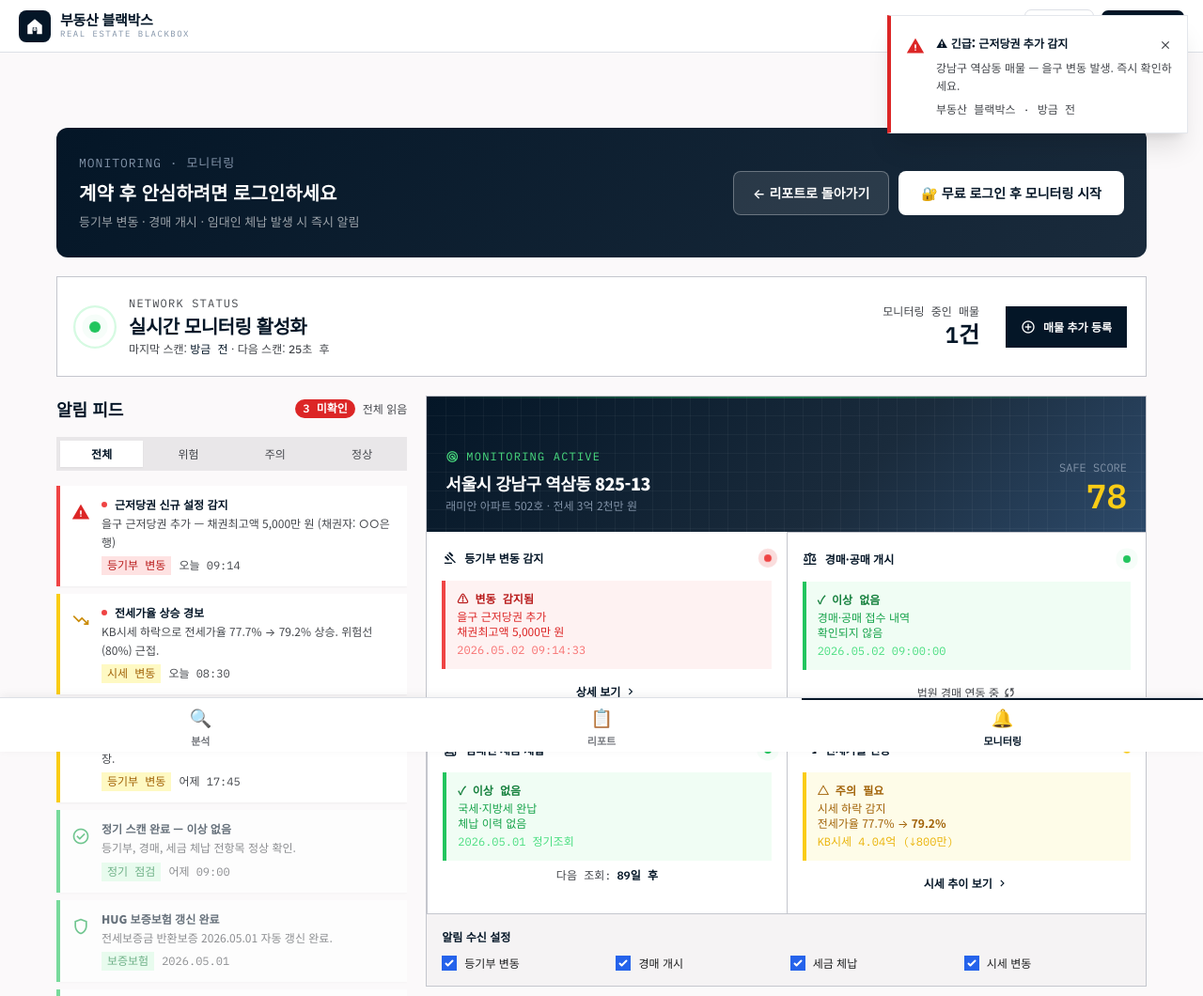
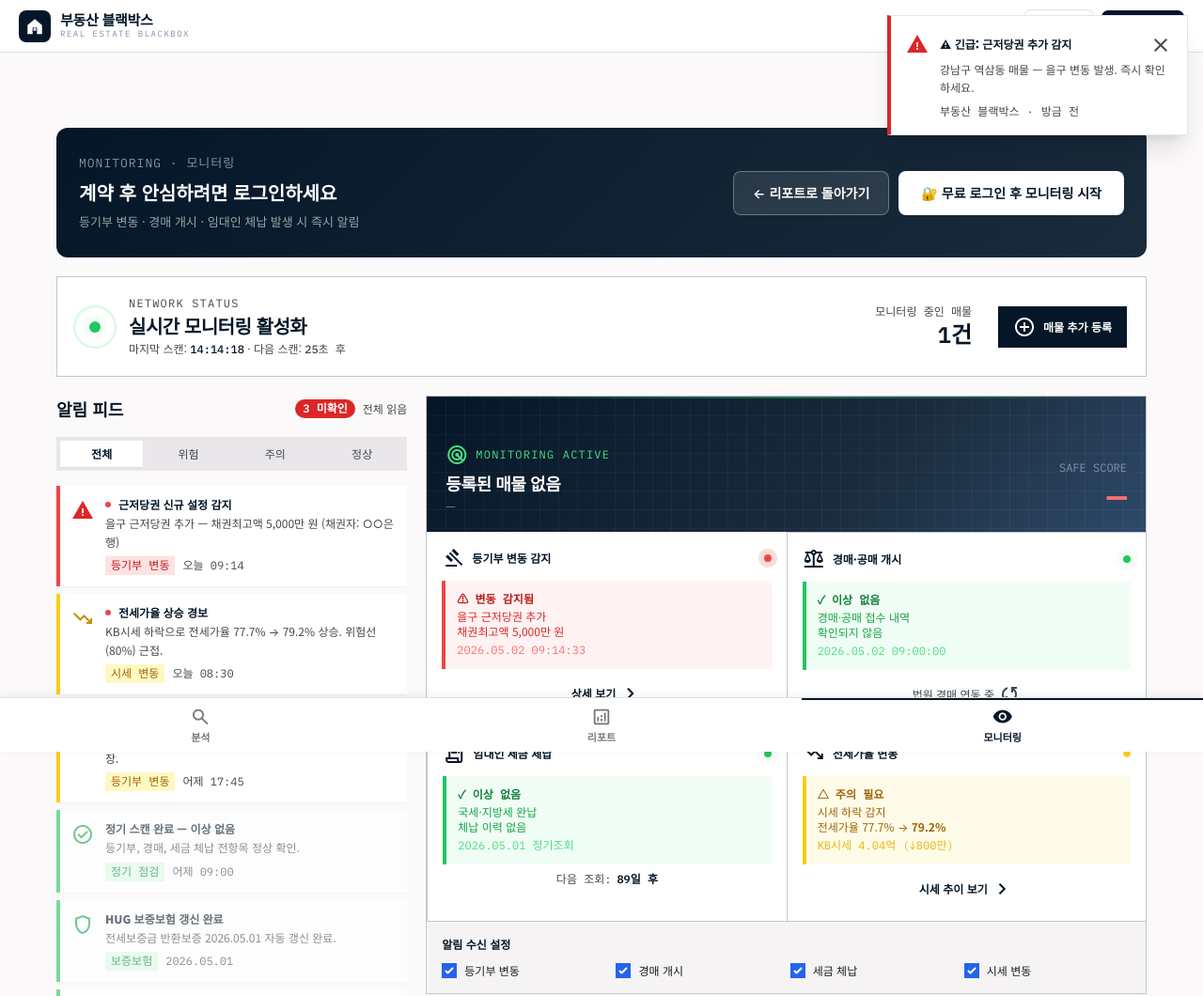
Before and after one commit to actiongamyoun/blackbox-realestate, a website: page pages/monitoring.html in a window 1280 px wide. Shown: the top 1060 px of the page at 94% size. Drawn offline with nearby package versions, Linux system fonts and the light colour scheme.

Commit message:
Add files via upload

```diff
--- a/pages/analyze.html
+++ b/pages/analyze.html
@@ -393,5 +393,12 @@ if ('serviceWorker' in navigator) {
 }
 </script>
 
+<link href="https://fonts.googleapis.com/css2?family=Material+Symbols+Outlined:wght,FILL@100..700,0..1&display=swap" rel="stylesheet"/>
+<nav style="position:fixed;bottom:0;left:0;right:0;z-index:100;display:flex;align-items:stretch;height:58px;background:#fff;border-top:1px solid #dde0e6;box-shadow:0 -2px 10px rgba(0,0,0,.06);">
+  <a href="/pages/analyze.html" style="display:flex;flex-direction:column;align-items:center;justify-content:center;gap:2px;text-decoration:none;color:#041627;font-size:11px;font-weight:900;flex:1;border-top:2.5px solid #041627;padding:6px 0;font-family:'Noto Sans KR',sans-serif;"><span class="material-symbols-outlined" style="font-size:22px;font-variation-settings:'FILL' 1,'wght' 400,'GRAD' 0,'opsz' 24;">search</span>분석</a>
+  <a href="/pages/report.html" style="display:flex;flex-direction:column;align-items:center;justify-content:center;gap:2px;text-decoration:none;color:#74777d;font-size:11px;font-weight:600;flex:1;border-top:2.5px solid transparent;padding:6px 0;font-family:'Noto Sans KR',sans-serif;"><span class="material-symbols-outlined" style="font-size:22px;font-variation-settings:'FILL' 0,'wght' 400,'GRAD' 0,'opsz' 24;">analytics</span>리포트</a>
+  <a href="/pages/monitoring.html" style="display:flex;flex-direction:column;align-items:center;justify-content:center;gap:2px;text-decoration:none;color:#74777d;font-size:11px;font-weight:600;flex:1;border-top:2.5px solid transparent;padding:6px 0;font-family:'Noto Sans KR',sans-serif;"><span class="material-symbols-outlined" style="font-size:22px;font-variation-settings:'FILL' 0,'wght' 400,'GRAD' 0,'opsz' 24;">visibility</span>모니터링</a>
+</nav>
+<div style="height:58px;"></div>
 </body>
 </html>
--- a/pages/monitoring.html
+++ b/pages/monitoring.html
@@ -16,7 +16,6 @@
 <title>부동산 블랙박스 — 모니터링</title>
 <script src="https://cdn.tailwindcss.com?plugins=forms,container-queries"></script>
 <link href="https://fonts.googleapis.com/css2?family=Noto+Sans+KR:wght@400;500;700;900&family=IBM+Plex+Mono:wght@400;500;600&display=swap" rel="stylesheet"/>
-<link href="https://fonts.googleapis.com/css2?family=Material+Symbols+Outlined:wght,FILL@100..700,0..1&display=swap" rel="stylesheet"/>
 <script id="tailwind-config">
 tailwind.config = {
   darkMode:"class",
@@ -290,12 +289,12 @@ body{min-height:100dvh;background:#fbf9fa;padding-bottom:80px;}
                   <span class="material-symbols-outlined text-green-400 text-sm fill-icon">radar</span>
                   <span class="mono text-xs text-green-400 tracking-widest">MONITORING ACTIVE</span>
                 </div>
-                <h3 class="text-white font-black text-lg tracking-tight">서울시 강남구 역삼동 825-13</h3>
-                <p class="text-xs mt-0.5" style="color:#8192a7;">래미안 아파트 502호 · 전세 3억 2천만 원</p>
+                <h3 class="text-white font-black text-lg tracking-tight" id="mon-addr">주소 로딩 중...</h3>
+                <p class="text-xs mt-0.5" style="color:#8192a7;" id="mon-detail">—</p>
               </div>
               <div class="text-right">
                 <p class="mono text-xs mb-1" style="color:#8192a7;">SAFE SCORE</p>
-                <p class="mono font-black text-yellow-400" style="font-size:36px;line-height:1;">78</p>
+                <p class="mono font-black text-yellow-400" style="font-size:36px;line-height:1;" id="mon-score">—</p>
               </div>
             </div>
           </div>
@@ -745,12 +744,7 @@ if ('serviceWorker' in navigator) {
 </script>
 
 
-<nav style="position:fixed;bottom:0;left:0;right:0;z-index:100;display:flex;align-items:stretch;height:58px;background:#fff;border-top:1px solid #dde0e6;box-shadow:0 -2px 10px rgba(0,0,0,.06);">
-  <a href="/pages/analyze.html" style="display:flex;flex-direction:column;align-items:center;justify-content:center;gap:2px;text-decoration:none;color:#74777d;font-size:11px;font-weight:600;flex:1;border-top:2.5px solid transparent;padding:6px 0;font-family:'Noto Sans KR',sans-serif;"><span style="font-size:19px;">🔍</span>분석</a>
-  <a href="/pages/report.html" style="display:flex;flex-direction:column;align-items:center;justify-content:center;gap:2px;text-decoration:none;color:#74777d;font-size:11px;font-weight:600;flex:1;border-top:2.5px solid transparent;padding:6px 0;font-family:'Noto Sans KR',sans-serif;"><span style="font-size:19px;">📋</span>리포트</a>
-  <a href="/pages/monitoring.html" style="display:flex;flex-direction:column;align-items:center;justify-content:center;gap:2px;text-decoration:none;color:#041627;font-size:11px;font-weight:900;flex:1;border-top:2.5px solid #041627;padding:6px 0;font-family:'Noto Sans KR',sans-serif;"><span style="font-size:19px;">🔔</span>모니터링</a>
-</nav>
-<div style="height:58px;"></div>
+
 <script>
 function doShare() {
   var isLoggedIn = localStorage.getItem("bb_logged_in") === "true";
@@ -769,5 +763,60 @@ function doShare() {
   }
 }
 </script>
+<link href="https://fonts.googleapis.com/css2?family=Material+Symbols+Outlined:wght,FILL@100..700,0..1&display=swap" rel="stylesheet"/>
+<nav style="position:fixed;bottom:0;left:0;right:0;z-index:100;display:flex;align-items:stretch;height:58px;background:#fff;border-top:1px solid #dde0e6;box-shadow:0 -2px 10px rgba(0,0,0,.06);">
+  <a href="/pages/analyze.html" style="display:flex;flex-direction:column;align-items:center;justify-content:center;gap:2px;text-decoration:none;color:#74777d;font-size:11px;font-weight:600;flex:1;border-top:2.5px solid transparent;padding:6px 0;font-family:'Noto Sans KR',sans-serif;"><span class="material-symbols-outlined" style="font-size:22px;font-variation-settings:'FILL' 0,'wght' 400,'GRAD' 0,'opsz' 24;">search</span>분석</a>
+  <a href="/pages/report.html" style="display:flex;flex-direction:column;align-items:center;justify-content:center;gap:2px;text-decoration:none;color:#74777d;font-size:11px;font-weight:600;flex:1;border-top:2.5px solid transparent;padding:6px 0;font-family:'Noto Sans KR',sans-serif;"><span class="material-symbols-outlined" style="font-size:22px;font-variation-settings:'FILL' 0,'wght' 400,'GRAD' 0,'opsz' 24;">analytics</span>리포트</a>
+  <a href="/pages/monitoring.html" style="display:flex;flex-direction:column;align-items:center;justify-content:center;gap:2px;text-decoration:none;color:#041627;font-size:11px;font-weight:900;flex:1;border-top:2.5px solid #041627;padding:6px 0;font-family:'Noto Sans KR',sans-serif;"><span class="material-symbols-outlined" style="font-size:22px;font-variation-settings:'FILL' 1,'wght' 400,'GRAD' 0,'opsz' 24;">visibility</span>모니터링</a>
+</nav>
+<div style="height:58px;"></div>
+<script>
+(function() {
+  var p = new URLSearchParams(window.location.search);
+  var address  = p.get('address') || sessionStorage.getItem('bb_address') || '';
+  var score    = p.get('score')   || sessionStorage.getItem('bb_score')   || '—';
+  var contract = p.get('contract')|| sessionStorage.getItem('bb_contract')|| '전세';
+  var deposit  = p.get('deposit') || sessionStorage.getItem('bb_deposit') || '';
+
+  // 파라미터 세션 저장 (뒤로가기 후에도 유지)
+  if (address) sessionStorage.setItem('bb_address', address);
+  if (score !== '—') sessionStorage.setItem('bb_score', score);
+  if (deposit) sessionStorage.setItem('bb_deposit', deposit);
+
+  // 주소 파싱
+  var addrEl = document.getElementById('mon-addr');
+  if (addrEl && address) {
+    var parts = address.trim().split(' ');
+    addrEl.textContent = parts.slice(0, 4).join(' ');
+  } else if (addrEl) {
+    addrEl.textContent = '등록된 매물 없음';
+  }
+
+  // 상세 (동·호수 + 계약 유형)
+  var detailEl = document.getElementById('mon-detail');
+  if (detailEl && address) {
+    var parts2 = address.trim().split(' ');
+    var detail = parts2.length > 4 ? parts2.slice(4).join(' ') : '';
+    var contractStr = contract + (deposit ? ' · ' + deposit : '');
+    detailEl.textContent = (detail ? detail + ' · ' : '') + contractStr;
+  }
+
+  // 점수
+  var scoreEl = document.getElementById('mon-score');
+  if (scoreEl) {
+    scoreEl.textContent = score;
+    var s = parseInt(score);
+    if (s >= 80) scoreEl.style.color = '#4ade80';
+    else if (s >= 60) scoreEl.style.color = '#fcd34d';
+    else scoreEl.style.color = '#f87171';
+  }
+
+  // 스캔 타임 업데이트
+  var now = new Date();
+  var timeStr = String(now.getHours()).padStart(2,'0') + ':' + String(now.getMinutes()).padStart(2,'0') + ':' + String(now.getSeconds()).padStart(2,'0');
+  var scanEl = document.getElementById('last-scan');
+  if (scanEl) scanEl.textContent = timeStr;
+})();
+</script>
 </body>
 </html>
```
Also changed, not shown: pages/report.html (+19 -8 lines).
